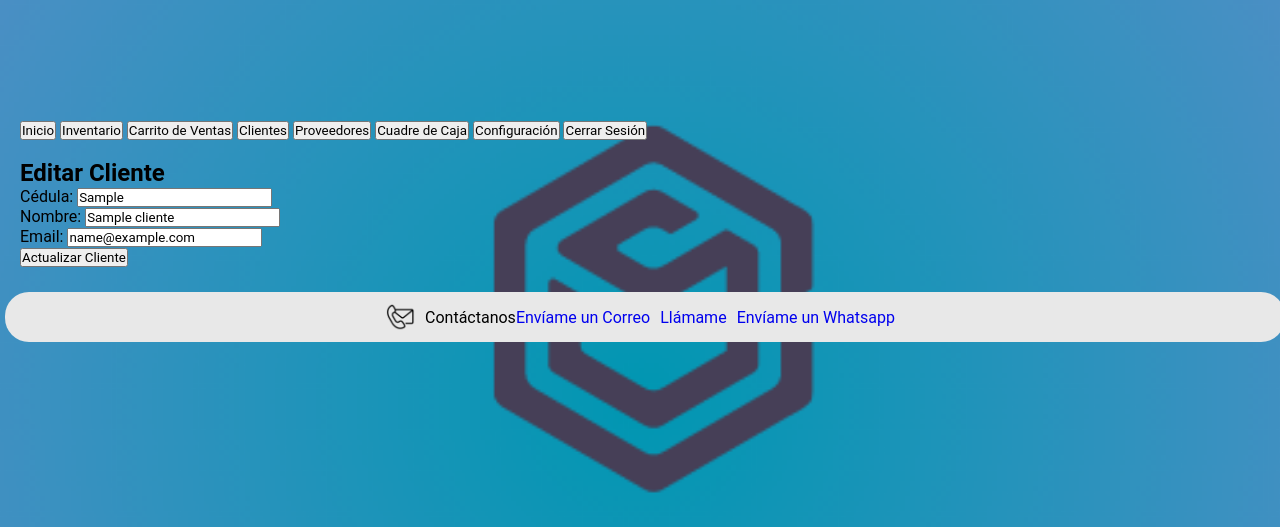
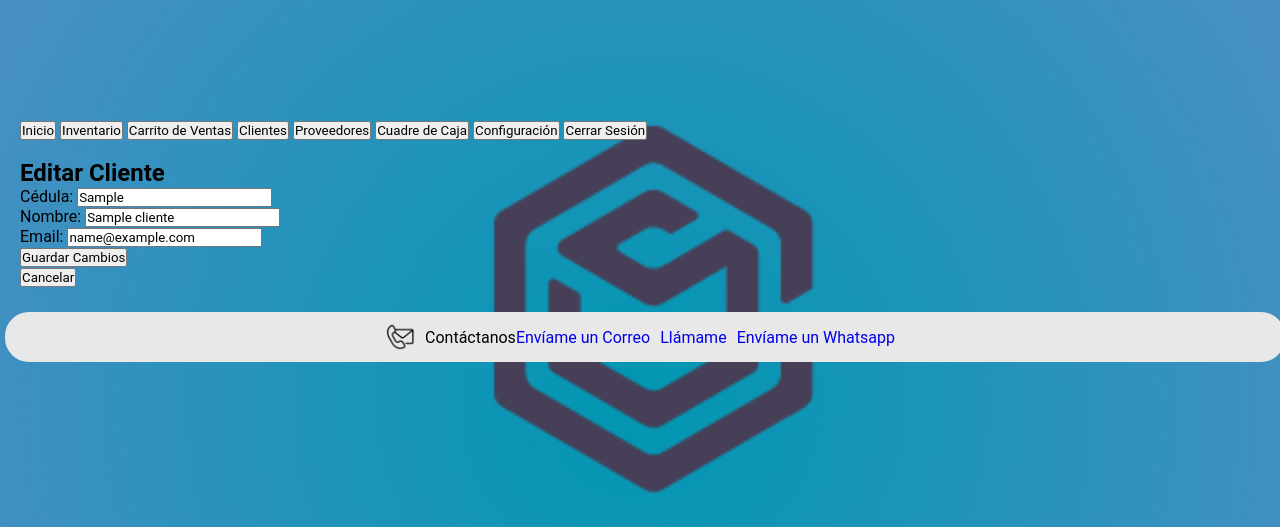
Before and after one commit to vaalyan/Proyecto-InventasV3, a PHP site: page /PHP/editar_cliente_be.php?id=1 in a window 1280 px wide. Shown: the top 527 px of the page. Run offline with PHP 8.4, Linux system fonts and the light colour scheme; the visitor is signed in with stand-in values (Sample User, id 1); tables that the repository leaves empty or names only in its code hold one stand-in row (values such as "Sample post").

Commit message:
cambios html basicos

```diff
--- a/PHP/editar_cliente_be.php
+++ b/PHP/editar_cliente_be.php
@@ -59,8 +59,9 @@ if (isset($_GET['id'])) {
                         Cédula: <input type="text" name="cedula" value="<?php echo htmlspecialchars($row['cedula']); ?>"><br>
                         Nombre: <input type="text" name="nombre_completo" value="<?php echo htmlspecialchars($row['nombre_completo']); ?>"><br>
                         Email: <input type="text" name="email" value="<?php echo htmlspecialchars($row['email']); ?>"><br>
-                        <input type="submit" value="Actualizar Cliente">
+                        <input type="submit" value="Guardar Cambios">
                     </form>
+                    <button onclick="window.location.href='../clientes.php'">Cancelar</button>
 
         </div>
     </main>
```
